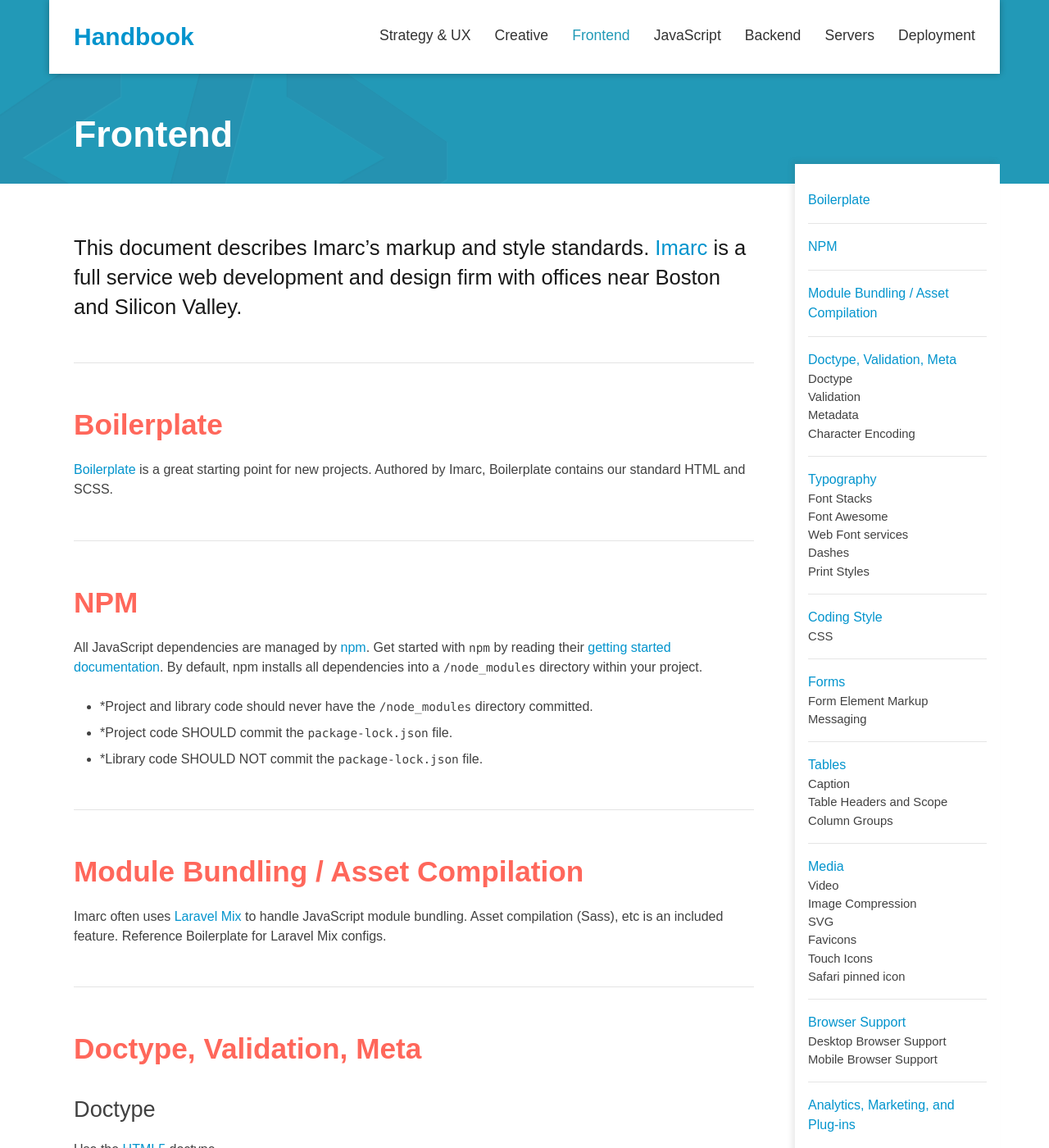
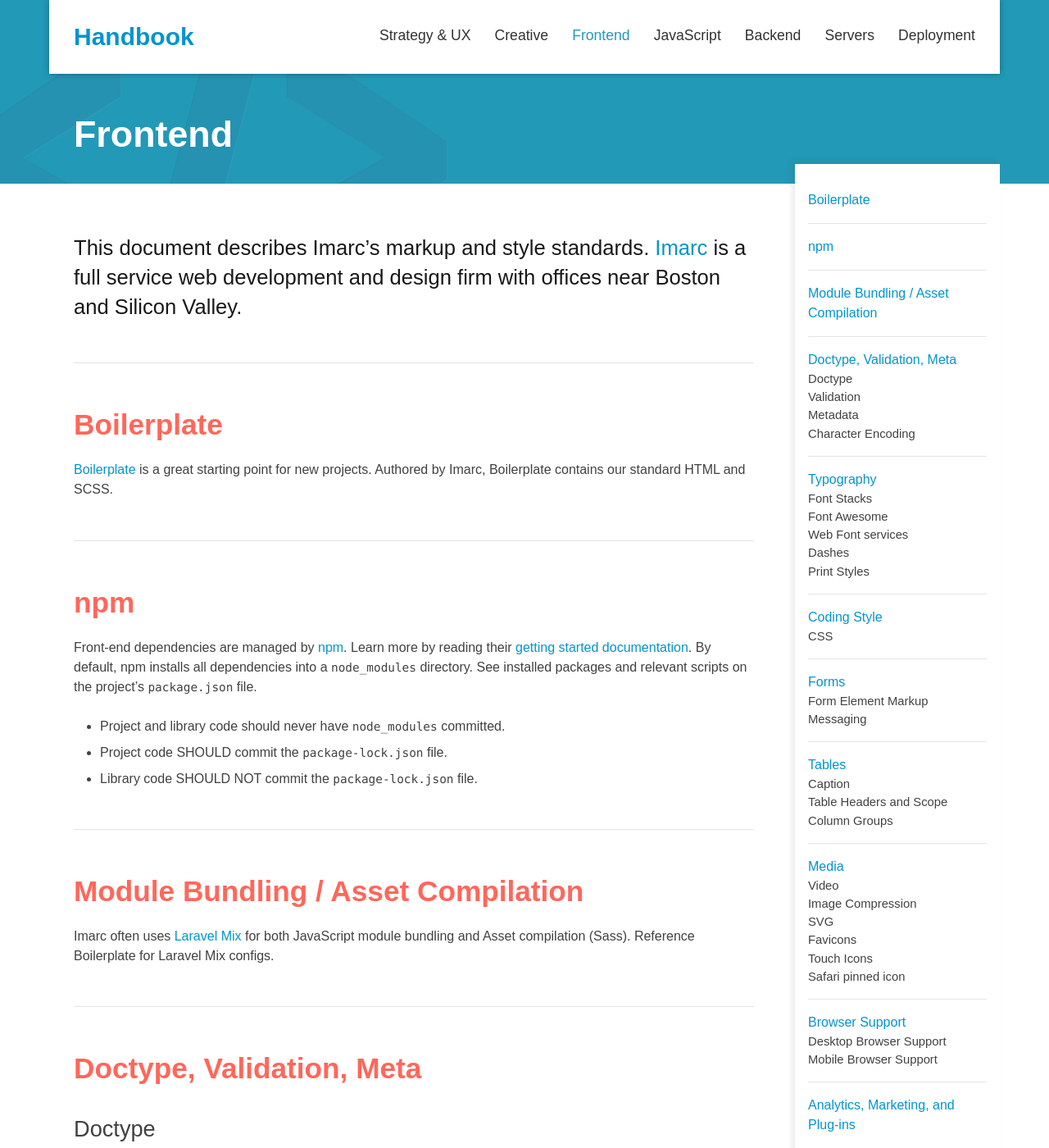
Before and after one commit to imarc/handbook, a Jekyll site: the page built from frontend.markdown, in a window 1280 px wide and 1400 px high. Shown: the whole window at 82% size. Built offline with Jekyll 4.4.1, drawn with Linux system fonts in a browser that asks for light colours; nearby versions of some CDN libraries.

Commit message:
content edits
Edits to npm casing, removing extra asterisks on package-lock list items

```diff
--- a/frontend.markdown
+++ b/frontend.markdown
@@ -14,16 +14,16 @@ layout: default
 **[Boilerplate](http://imarc.github.io/boilerplate)** is a great
 starting point for new projects. Authored by Imarc, Boilerplate contains our standard HTML and SCSS.
 
-## NPM
+## npm
 
-All JavaScript dependencies are managed by [npm](https://www.npmjs.com). Get started with `npm` by reading their [getting started documentation](https://docs.npmjs.com/). By default, npm installs all dependencies into a `/node_modules` directory within your project.
+Front-end dependencies are managed by [npm](https://www.npmjs.com). Learn more by reading their [getting started documentation](https://docs.npmjs.com/). By default, npm installs all dependencies into a `node_modules` directory. See installed packages and relevant scripts on the project’s `package.json` file.
 
-* *Project and library code should never have the `/node_modules` directory committed.
-* ***Project** code SHOULD commit the `package-lock.json` file.
-* ***Library** code SHOULD NOT commit the `package-lock.json` file.
+* Project and library code should never have `node_modules` committed.
+* **Project** code SHOULD commit the `package-lock.json` file.
+* **Library** code SHOULD NOT commit the `package-lock.json` file.
 
 ## Module Bundling / Asset Compilation
-Imarc often uses [Laravel Mix](https://github.com/JeffreyWay/laravel-mix) to handle JavaScript module bundling. Asset compilation (Sass), etc is an included feature. Reference Boilerplate for Laravel Mix configs.
+Imarc often uses [Laravel Mix](https://github.com/JeffreyWay/laravel-mix) for both JavaScript module bundling and Asset compilation (Sass). Reference Boilerplate for Laravel Mix configs.
 
 ## Doctype, Validation, Meta
 
```
